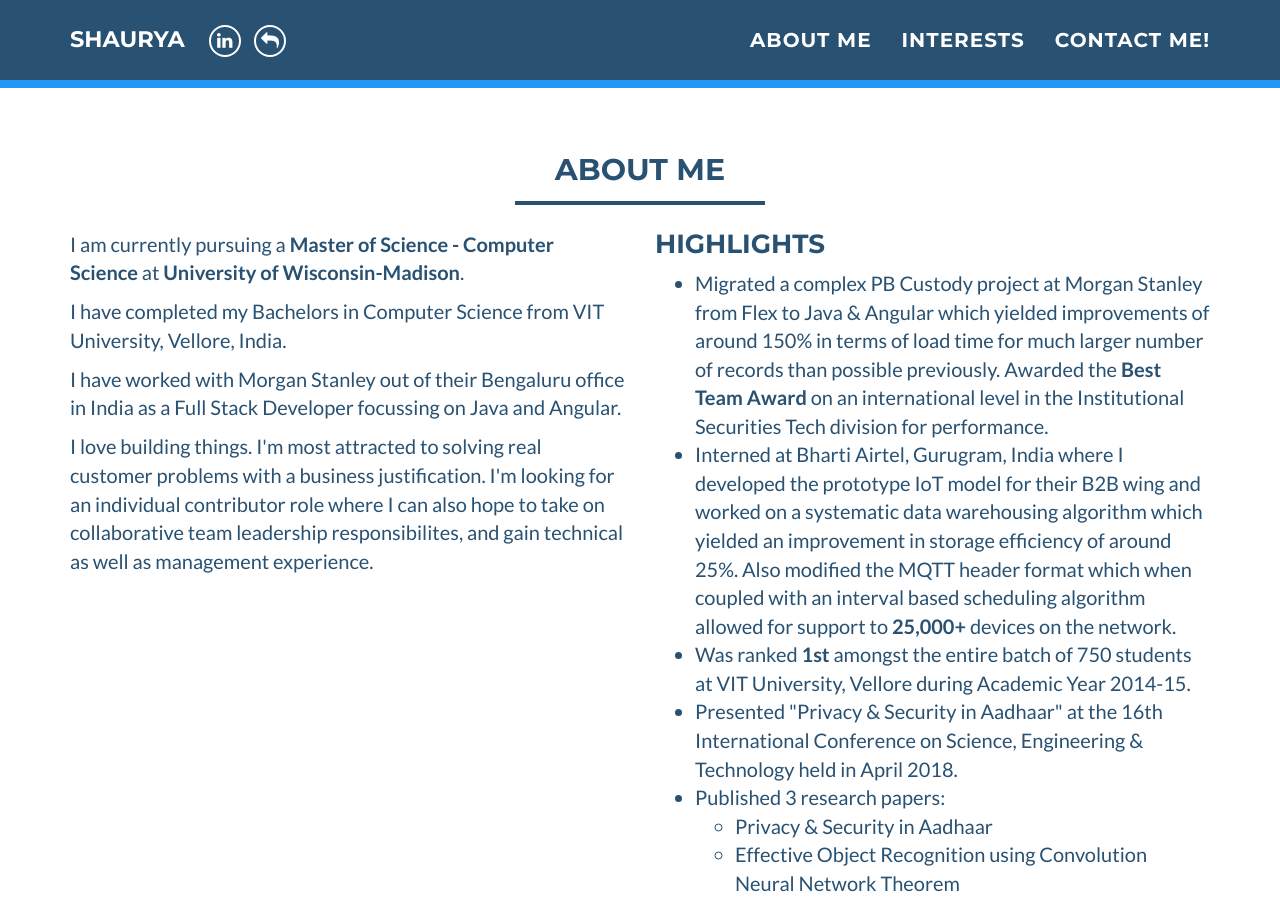
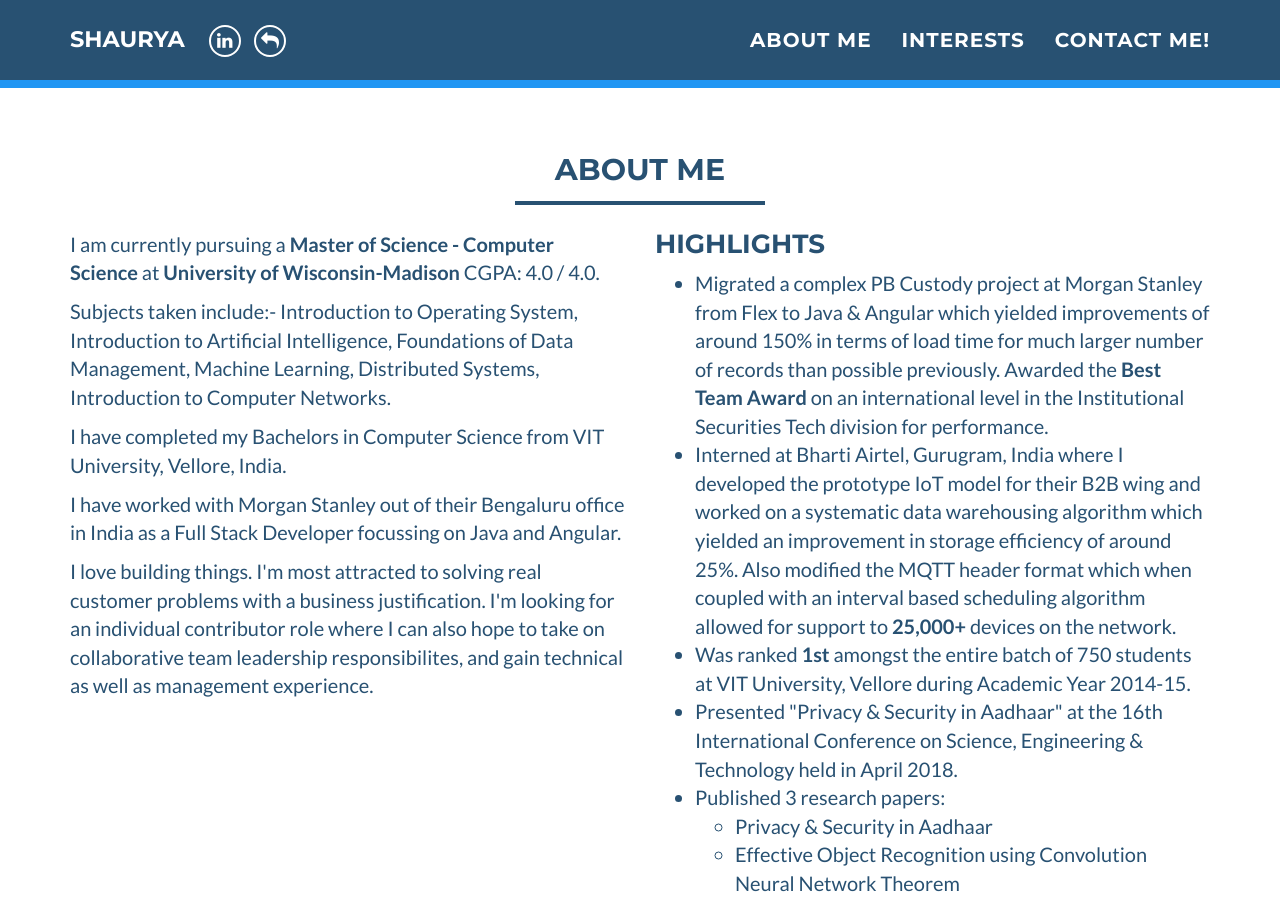
Before and after one commit to shauryashekhar/shauryashekhar.github.io, a Jekyll site: the page built from index.html, in a window 1280 px wide and 900 px high, scrolled down 334 px. Built offline with Jekyll 4.4.1, drawn with Linux system fonts in a browser that asks for light colours.

Commit message:
Updated subject

```diff
--- a/_includes/about_me.html
+++ b/_includes/about_me.html
@@ -9,7 +9,11 @@
     <div class="row">
 	    <div class="col-sm-6">
     		<p>
-            I am currently pursuing a <b>Master of Science - Computer Science </b> at <b>University of Wisconsin-Madison</b>.
+            I am currently pursuing a <b>Master of Science - Computer Science </b> at <b>University of Wisconsin-Madison</b> CGPA: 4.0 / 4.0.
+        </p>
+        <p>
+          Subjects taken include:- Introduction to Operating System, Introduction to Artificial Intelligence, Foundations of Data Management, Machine Learning, Distributed Systems,
+          Introduction to Computer Networks.
         </p>
         <p>
           I have completed my Bachelors in Computer Science from VIT University, Vellore, India.
```
